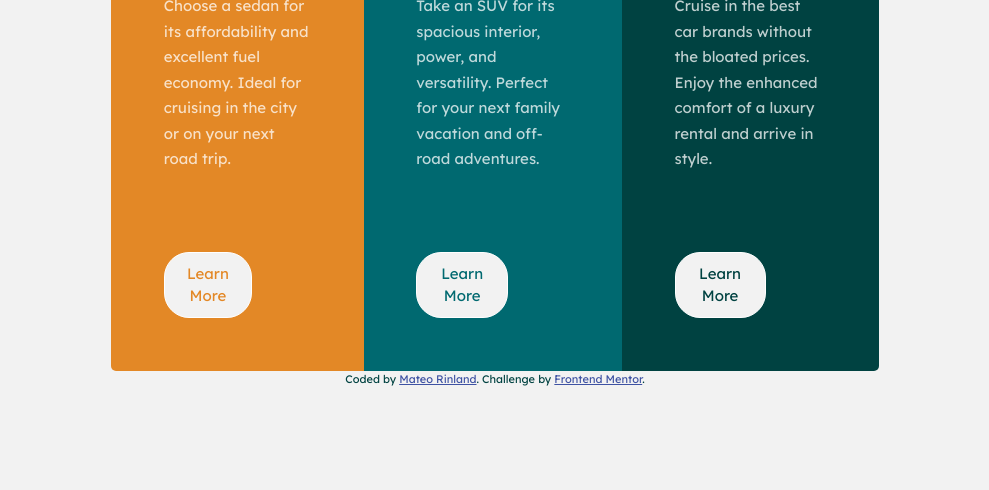
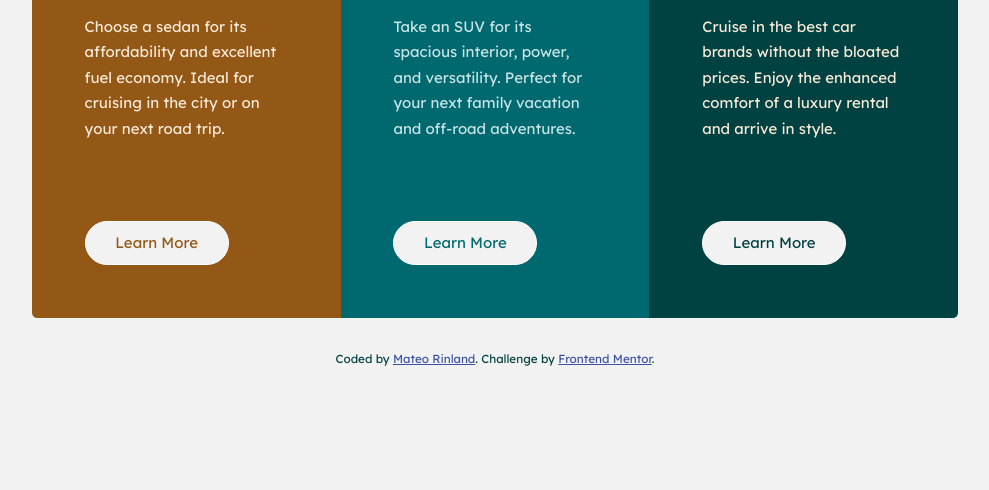
Before and after one commit to mateorinland/3-column-preview-card-component, a plain HTML site: page index.html in a window 1280 px wide. Shown: the part 310-800 px from the top of the page, without its empty margins (145-1134 px from the left). Drawn offline with Linux system fonts and the light colour scheme.

Commit message:
Update: Accessibility polish

```diff
--- a/CSS/styles.scss
+++ /dev/null
@@ -1,114 +0,0 @@
-@import "_reset";
-
-$Bright_orange: hsl(31, 77%, 52%);
-$Dark_cyan: hsl(184, 100%, 22%);
-$Very_dark_cyan: hsl(179, 100%, 13%);
-$Transparent_white_paragraphs: hsla(0, 0%, 100%, 0.75);
-$Very_light_gray: hsl(0, 0%, 95%);
-
-body {
-    font-size: 15px;
-    font-family: 'Lexend Deca', sans-serif;
-    display: flex;
-    flex-direction: column;
-    align-items: center;
-    justify-content: center;
-    padding: 6rem 1rem;
-    background-color: $Very_light_gray;
-    color: $Very_light_gray;
-}
-
-.sr-only {
-    position: absolute;
-    width: 1px;
-    height: 1px;
-    padding: 0;
-    margin: -1px;
-    overflow: hidden;
-    clip: rect(0, 0, 0, 0);
-    border: 0;
-  }
-
-.card {
-    border-radius: 5px;
-    overflow: hidden;
-    display: flex;
-    flex-direction: column;
-    align-items: stretch;
-    justify-content: center;
-    .sedans-section {
-        background-color: $Bright_orange;
-        button {
-            color: $Bright_orange;
-        }
-        button:hover {
-            background-color: $Bright_orange;
-            color: $Very_light_gray;
-        }
-    }
-    .suvs-section {
-        background-color: $Dark_cyan;
-        button {
-            color: $Dark_cyan;
-        }
-        button:hover {
-            background-color: $Dark_cyan;
-            color: $Very_light_gray;
-        }
-    }
-    .luxury-section {
-        background-color: $Very_dark_cyan;
-        button {
-            color: $Very_dark_cyan;
-        }
-        button:hover {
-            background-color: $Very_dark_cyan;
-            color: $Very_light_gray;
-        }
-    }
-}
-
-section {
-    padding: 3.3rem;
-}
-
-h2 {
-    font-family: 'Big Shoulders Display', cursive;
-    font-size: 2.5rem;
-    padding: 1.5rem 0;
-}
-
-p {
-    color: $Transparent_white_paragraphs;
-    line-height: 170%;
-}
-
-button {
-    background-color: $Very_light_gray;
-    border-radius: 25px;
-    border: 1px solid white;
-    width: 60%;
-    padding: 0.6rem;
-    margin: 1rem 0 0;
-}
-
-@media only screen and (min-width: 1024px) {
-    body {
-        padding: 1rem 16rem;
-    }
-    .card {
-        flex-direction: row;
-    }
-    button {
-        margin-top: 5rem;
-    }
-}
-
-.attribution {
-    font-size: 11px;
-    text-align: center;
-    color: $Very_dark_cyan;
-    a {
-        color: hsl(228, 45%, 44%);
-    }
-}
--- a/index.html
+++ b/index.html
@@ -1,45 +1,77 @@
 <!DOCTYPE html>
 <html lang="en">
   <head>
-    <meta charset="UTF-8">
-    <meta name="viewport" content="width=device-width, initial-scale=1.0">
-    <link rel="icon" type="image/png" sizes="32x32" href="./images/favicon-32x32.png">
-    <link rel="stylesheet" href="./CSS/styles.css">
-    <link rel="preconnect" href="https://fonts.googleapis.com">
-    <link rel="preconnect" href="https://fonts.gstatic.com" crossorigin>
-    <link href="https://fonts.googleapis.com/css2?family=Big+Shoulders+Display:wght@700&family=Lexend+Deca&display=swap" rel="stylesheet">
+    <meta charset="UTF-8" />
+    <meta name="viewport" content="width=device-width, initial-scale=1.0" />
+    <meta
+      name="description"
+      content="A Frontend Mentor challenge for web development. This one is a web component consisting of three columns
+      each of which promote a different type of car: sedans, SUVs and luxury vehicles."
+    />
+    <link
+      rel="icon"
+      type="image/png"
+      sizes="32x32"
+      href="./images/favicon-32x32.png"
+    />
+    <link rel="stylesheet" href="./styles/styles.css" />
+    <link rel="preconnect" href="https://fonts.googleapis.com" />
+    <link rel="preconnect" href="https://fonts.gstatic.com" crossorigin />
+    <link
+      href="https://fonts.googleapis.com/css2?family=Big+Shoulders+Display:wght@700&family=Lexend+Deca&display=swap"
+      rel="stylesheet"
+    />
     <title>3-column preview card component</title>
   </head>
   <body>
     <main>
       <h1 class="sr-only">List of our car products:</h1>
       <div class="card">
-        <section class="sedans-section">
-          <img src="./images/icon-sedans.svg" alt="Profile icon of a sedan car">
-          <h2>SEDANS</h2>
-          <p>Choose a sedan for its affordability and excellent fuel economy. Ideal for cruising in the city
-            or on your next road trip.</p>
-          <button>Learn More</button>
+        <section class="sedans section">
+          <img class="car-image" src="./images/icon-sedans.svg" alt="" />
+          <h2 class="car-title">SEDANS</h2>
+          <p class="car-info">
+            Choose a sedan for its affordability and excellent fuel economy.
+            Ideal for cruising in the city or on your next road trip.
+          </p>
+          <button class="info-button">Learn More</button>
         </section>
-        <section class="suvs-section">
-          <img src="./images/icon-suvs.svg" alt="Profile icon of a sedan car">
-          <h2>SUVs</h2>
-          <p>Take an SUV for its spacious interior, power, and versatility. Perfect for your next family vacation
-            and off-road adventures.</p>
-          <button>Learn More</button>
+        <section class="suvs section">
+          <img class="car-image"  src="./images/icon-suvs.svg" alt="" />
+          <h2 class="car-title">SUVs</h2>
+          <p class="car-info">
+            Take an SUV for its spacious interior, power, and versatility.
+            Perfect for your next family vacation and off-road adventures.
+          </p>
+          <button class="info-button">Learn More</button>
         </section>
-        <section class="luxury-section">
-          <img src="./images/icon-luxury.svg" alt="Profile icon of a sedan car">
-          <h2>LUXURY</h2>
-          <p>Cruise in the best car brands without the bloated prices. Enjoy the enhanced comfort of a luxury
-            rental and arrive in style.</p>
-          <button>Learn More</button>
+        <section class="luxury section">
+          <img class="car-image"  src="./images/icon-luxury.svg" alt="" />
+          <h2 class="car-title">LUXURY</h2>
+          <p class="car-info">
+            Cruise in the best car brands without the bloated prices. Enjoy the
+            enhanced comfort of a luxury rental and arrive in style.
+          </p>
+          <button class="info-button">Learn More</button>
         </section>
       </div>
     </main>
-    <footer class="attribution">
-      Coded by <a href="https://www.linkedin.com/in/mateo-rinland-9b1a93bb/">Mateo Rinland</a>.
-      Challenge by <a href="https://www.frontendmentor.io?ref=challenge" target="_blank">Frontend Mentor</a>.
+    <footer>
+      <p class="attribution">
+        Coded by
+        <a
+          class="attribution-link"
+          href="https://www.linkedin.com/in/mateo-rinland-9b1a93bb/"
+          aria-label="Mateo Rinland's LinkedIn profile"
+          >Mateo Rinland</a
+        >. Challenge by
+        <a
+          class="attribution-link"
+          href="https://www.frontendmentor.io?ref=challenge"
+          target="_blank"
+          >Frontend Mentor</a
+        >.
+      </p>
     </footer>
   </body>
 </html>
--- a/CSS/_reset.css
+++ b/styles/_reset.css
@@ -1,3 +1,8 @@
+/*---------------------------
+ ** CSS Reset
+-----------------------------*/
+/* See https://piccalil.li/blog/a-modern-css-reset/
+
 /* Box sizing rules */
 *,
 *::before,
@@ -33,8 +38,8 @@ html:focus-within {
 /* Set core body defaults */
 body {
   min-height: 100vh;
+  line-height: 1.5;
   text-rendering: optimizeSpeed;
-  line-height: 1.5;
 }
 
 /* A elements that don't have a class get default styles */
@@ -45,8 +50,8 @@ a:not([class]) {
 /* Make images easier to work with */
 img,
 picture {
+  display: block;
   max-width: 100%;
-  display: block;
 }
 
 /* Inherit fonts for inputs and buttons */
@@ -60,15 +65,16 @@ select {
 /* Remove all animations, transitions and smooth scroll for people that prefer not to see them */
 @media (prefers-reduced-motion: reduce) {
   html:focus-within {
-   scroll-behavior: auto;
+    scroll-behavior: auto;
   }
 
   *,
   *::before,
   *::after {
+    transition-duration: 0.01ms !important;
     animation-duration: 0.01ms !important;
     animation-iteration-count: 1 !important;
-    transition-duration: 0.01ms !important;
+
     scroll-behavior: auto !important;
   }
 }
--- /dev/null
+++ b/styles/styles.scss
@@ -0,0 +1,157 @@
+@import "_reset";
+
+$Bright_orange: #935716;
+$Dark_cyan: hsl(184, 100%, 22%);
+$Very_dark_cyan: hsl(179, 100%, 13%);
+$Transparent_white_paragraphs: hsla(0, 0%, 100%, 0.493);
+$Very_light_gray: hsl(0, 0%, 95%);
+
+body {
+  font-size: 0.938rem;
+  font-family: "Lexend Deca", sans-serif;
+  display: flex;
+  flex-direction: column;
+  align-items: center;
+  justify-content: center;
+  gap: 2rem;
+  padding: 6rem 1.5rem;
+  background-color: $Very_light_gray;
+  color: $Very_light_gray;
+}
+
+@media screen and (min-width: 62.5rem) {
+  body {
+    padding: 1rem 16rem;
+  }
+}
+
+/* MAIN */
+
+.sr-only {
+  position: absolute;
+  width: 0.067rem;
+  height: 0.067rem;
+  padding: 0;
+  margin: -0.067rem;
+  overflow: hidden;
+  clip: rect(0, 0, 0, 0);
+  border: 0;
+}
+
+.card {
+  border-radius: 0.333rem;
+  overflow: hidden;
+  display: flex;
+  flex-direction: column;
+  align-items: stretch;
+  justify-content: center;
+}
+
+@media screen and (min-width: 62.5rem) {
+  .card {
+    flex-direction: row;
+  }
+}
+
+.section {
+  padding: 3.3rem;
+  width: 19.3rem;
+}
+
+.car-title {
+  font-family: "Big Shoulders Display", cursive;
+  font-size: 2.5rem;
+  padding: 1.5rem 0;
+}
+
+.car-info {
+  color: $Transparent_white_paragraphs;
+  line-height: 1.7;
+}
+
+.info-button {
+  background-color: $Very_light_gray;
+  border-radius: 1.667rem;
+  border: 0.067rem solid white;
+  width: 9rem;
+  padding: 0.6rem;
+  margin: 1rem 0 0;
+}
+
+@media screen and (min-width: 62.5rem) {
+  .info-button {
+    margin-top: 5rem;
+  }
+}
+
+/** SEDANS REGION **/
+
+.sedans {
+  background-color: $Bright_orange;
+}
+
+.sedans .car-info {
+    color: #faead8;
+    //Replaced FrontendMentor's provided color for the one suggested by Accessibility Insights for color contrast concerns
+  }
+
+.sedans .info-button {
+  color: $Bright_orange;
+}
+
+.sedans .info-button:hover {
+  background-color: $Bright_orange;
+  color: $Very_light_gray;
+}
+
+/** SUVS REGION **/
+
+.suvs {
+  background-color: $Dark_cyan;
+}
+
+.suvs .car-info {
+    color: #c8e4e5;
+    //Replaced FrontendMentor's provided color for the one suggested by Accessibility Insights for color contrast concerns
+  }
+
+.suvs .info-button {
+  color: $Dark_cyan;
+}
+
+.suvs .info-button:hover {
+  background-color: $Dark_cyan;
+  color: $Very_light_gray;
+}
+
+/** LUXURY REGION **/
+
+.luxury {
+  background-color: $Very_dark_cyan;
+}
+
+.luxury .car-info {
+    color: #faead8;
+    //Replaced FrontendMentor's provided color for the one suggested by Accessibility Insights for color contrast concerns
+  }
+
+.luxury .info-button {
+  color: $Very_dark_cyan;
+}
+
+.luxury .info-button:hover {
+  background-color: $Very_dark_cyan;
+  color: $Very_light_gray;
+}
+
+/* CONTENTINFO */
+
+.attribution {
+  font-size: 0.733rem;
+  text-align: center;
+  color: $Very_dark_cyan;
+}
+
+.attribution-link {
+  color: hsl(228, 45%, 44%);
+}
```
Also changed, not shown: CSS/styles.css (deleted), styles/styles.css (added), 3 other files.
